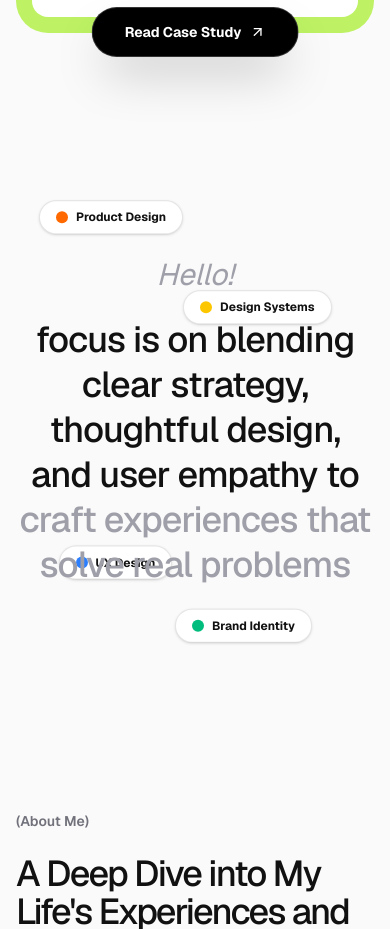
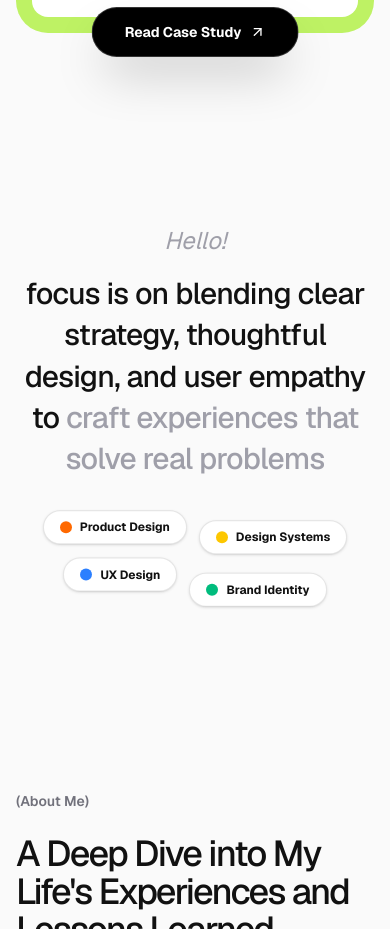
Before and after one commit to rakyann/RakyanPortfolio, a Next.js app: page / in a window 390 px wide. Shown: the part 1536-2465 px from the top of the page. Built offline with nearby package versions, Linux system fonts and the light colour scheme; no server answers; the database is empty; a web font is replaced by a local one.

Commit message:
fix: responsive layout for philosophy section floating pills

```diff
--- a/src/components/home-client.tsx
+++ b/src/components/home-client.tsx
@@ -228,30 +228,32 @@ export default function HomeClient({
       })()}
 
       {/* Floating Badges & Strategy Text */}
-      <section className="container mx-auto px-4 py-32 flex justify-center items-center relative min-h-[60vh]">
+      <section className="container mx-auto px-4 py-24 md:py-32 flex flex-col justify-center items-center relative md:min-h-[60vh]">
         <div className="max-w-4xl text-center z-10 relative">
-          <p className="font-playfair text-3xl italic text-zinc-400 mb-6">Hello!</p>
-          <h2 className="text-4xl md:text-6xl font-medium leading-tight tracking-tight">
+          <p className="font-playfair text-2xl md:text-3xl italic text-zinc-400 mb-4 md:mb-6">Hello!</p>
+          <h2 className="text-3xl md:text-6xl font-medium leading-snug md:leading-tight tracking-tight px-2 md:px-0">
             focus is on blending clear strategy, thoughtful design, and user empathy to <span className="text-zinc-400">craft experiences that solve real problems</span>
           </h2>
         </div>
 
-        {/* Floating Pills - Positioned Absolutely */}
-        <motion.div animate={{ y: [0, -10, 0] }} transition={{ duration: 4, repeat: Infinity, ease: "easeInOut" }} className="absolute top-20 left-[10%] bg-white border border-black/10 px-4 py-2 rounded-full text-xs font-bold shadow-sm flex items-center gap-2">
+        {/* Floating Pills - Flex on Mobile, Absolute on Desktop */}
+        <div className="flex flex-wrap justify-center gap-3 mt-10 md:mt-0 md:absolute md:top-0 md:left-0 md:w-full md:h-full pointer-events-none">
+          <motion.div animate={{ y: [0, -10, 0] }} transition={{ duration: 4, repeat: Infinity, ease: "easeInOut" }} className="relative md:absolute md:top-20 md:left-[10%] pointer-events-auto bg-white border border-black/10 px-4 py-2 rounded-full text-xs font-bold shadow-sm flex items-center gap-2">
             <span className="w-3 h-3 rounded-full bg-orange-500" /> Product Design
           </motion.div>
 
-        <motion.div animate={{ y: [0, 15, 0] }} transition={{ duration: 5, repeat: Infinity, ease: "easeInOut", delay: 1 }} className="absolute top-40 right-[15%] bg-white border border-black/10 px-4 py-2 rounded-full text-xs font-bold shadow-sm flex items-center gap-2">
+          <motion.div animate={{ y: [0, 15, 0] }} transition={{ duration: 5, repeat: Infinity, ease: "easeInOut", delay: 1 }} className="relative md:absolute md:top-40 md:right-[15%] pointer-events-auto bg-white border border-black/10 px-4 py-2 rounded-full text-xs font-bold shadow-sm flex items-center gap-2">
             <span className="w-3 h-3 rounded-full bg-yellow-400" /> Design Systems
           </motion.div>
 
-        <motion.div animate={{ y: [0, -15, 0] }} transition={{ duration: 6, repeat: Infinity, ease: "easeInOut", delay: 2 }} className="absolute bottom-32 left-[15%] bg-white border border-black/10 px-4 py-2 rounded-full text-xs font-bold shadow-sm flex items-center gap-2">
+          <motion.div animate={{ y: [0, -15, 0] }} transition={{ duration: 6, repeat: Infinity, ease: "easeInOut", delay: 2 }} className="relative md:absolute md:bottom-32 md:left-[15%] pointer-events-auto bg-white border border-black/10 px-4 py-2 rounded-full text-xs font-bold shadow-sm flex items-center gap-2">
             <span className="w-3 h-3 rounded-full bg-blue-500" /> UX Design
           </motion.div>
 
-        <motion.div animate={{ y: [0, 10, 0] }} transition={{ duration: 4.5, repeat: Infinity, ease: "easeInOut", delay: 0.5 }} className="absolute bottom-20 right-[20%] bg-white border border-black/10 px-4 py-2 rounded-full text-xs font-bold shadow-sm flex items-center gap-2">
+          <motion.div animate={{ y: [0, 10, 0] }} transition={{ duration: 4.5, repeat: Infinity, ease: "easeInOut", delay: 0.5 }} className="relative md:absolute md:bottom-20 md:right-[20%] pointer-events-auto bg-white border border-black/10 px-4 py-2 rounded-full text-xs font-bold shadow-sm flex items-center gap-2">
             <span className="w-3 h-3 rounded-full bg-emerald-500" /> Brand Identity
           </motion.div>
+        </div>
       </section>
 
       {/* About Me Section */}
```
Lines whose indentation alone changed are shown as unchanged.
